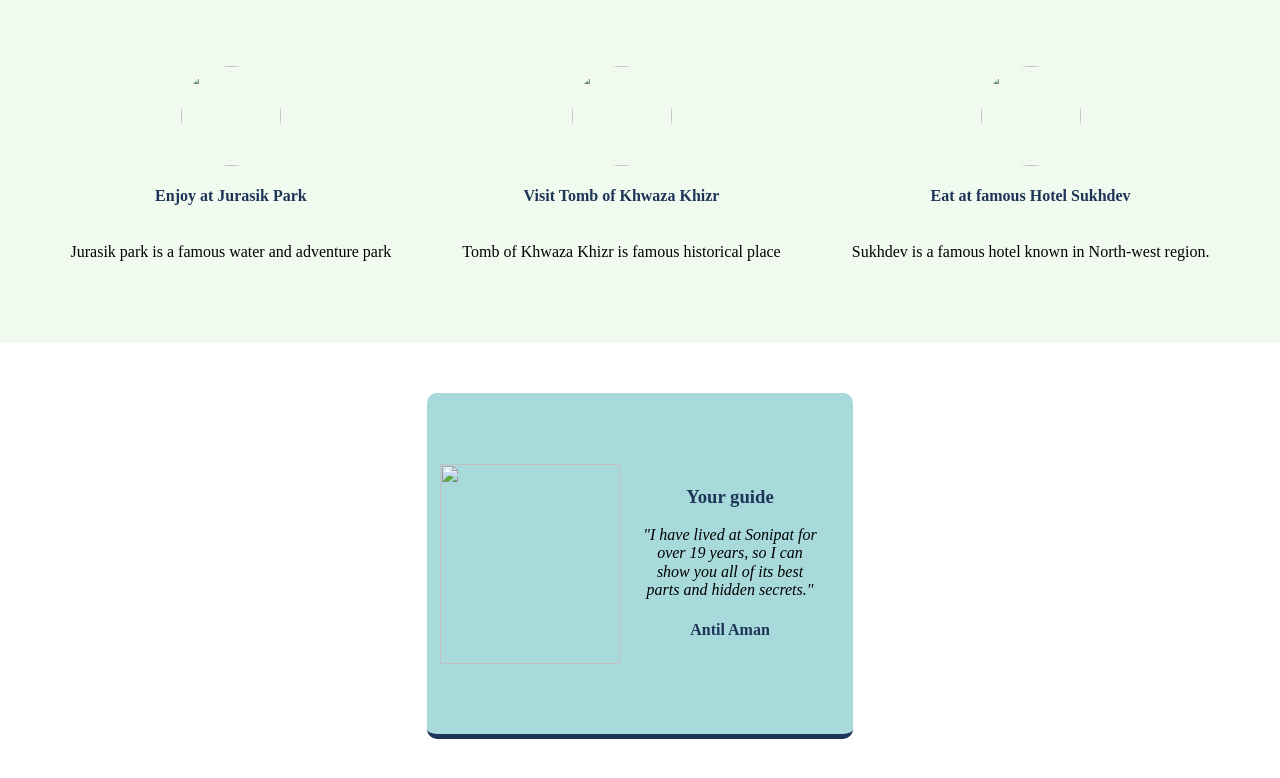
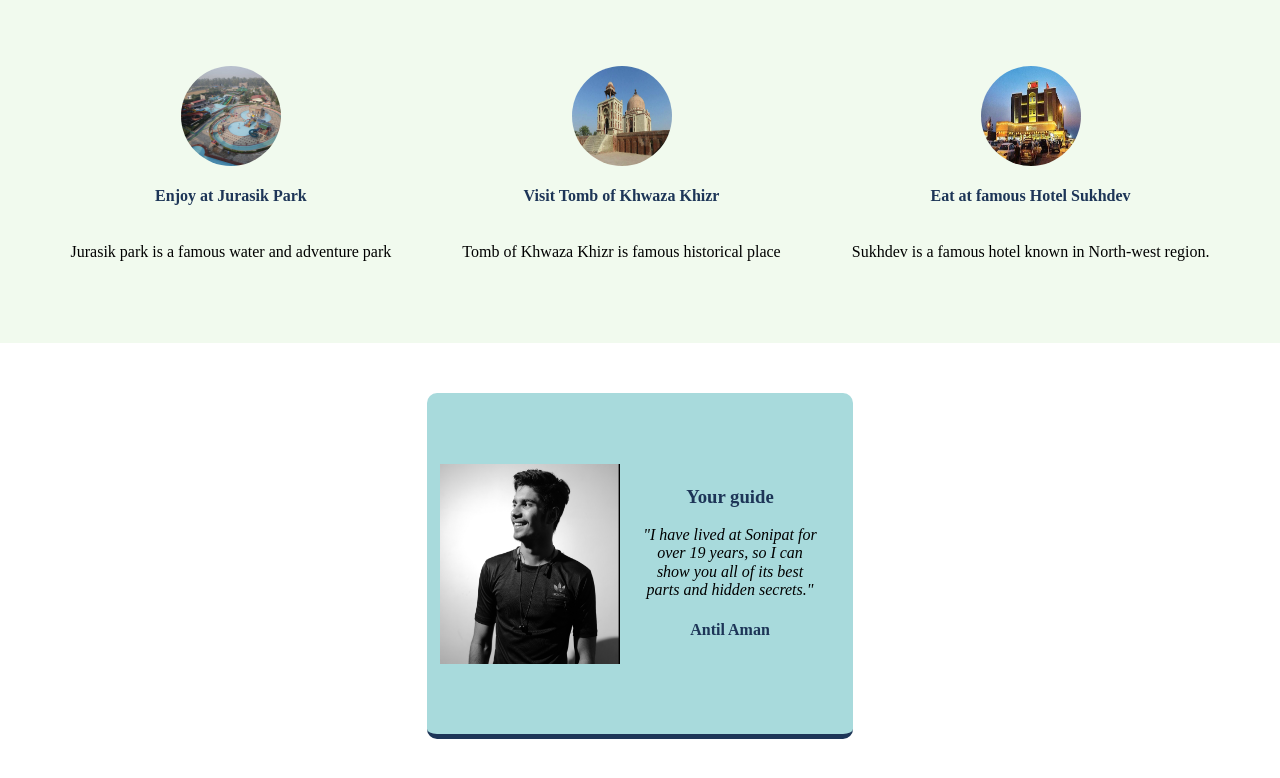
Before and after one commit to aman3113/hometown-sonipat, a plain HTML site: page index.html in a window 1280 px wide. Shown: the part 400-1178 px from the top of the page. Drawn offline with nearby package versions, Linux system fonts and the light colour scheme; a script that the page names is missing; files whose address does not match are found by name.

Commit message:
images/ to same branch images

```diff
--- a/index.html
+++ b/index.html
@@ -18,17 +18,17 @@
     <!-- ACTIVITIES SECTION -->
     <div id="activities">
       <div class="activities-div">
-        <img class="activities-img" src="images/jurasikpark.JPG" />
+        <img class="activities-img" src="jurasikpark.JPG" />
         <h4 class="activities-h4">Enjoy at Jurasik Park</h4>
         <p>Jurasik park is a famous water and adventure park</p>
       </div>
       <div class="activities-div">
-        <img class="activities-img" src="images/tomb.JPG" />
+        <img class="activities-img" src="tomb.JPG" />
         <h4 class="activities-h4">Visit Tomb of Khwaza Khizr</h4>
         <p>Tomb of Khwaza Khizr is famous historical place</p>
       </div>
       <div class="activities-div">
-        <img class="activities-img" src="images/sukhdev.JPG" />
+        <img class="activities-img" src="sukhdev.JPG" />
         <h4 class="activities-h4">Eat at famous Hotel Sukhdev</h4>
         <p>Sukhdev is a famous hotel known in North-west region.</p>
       </div>
@@ -37,7 +37,7 @@
     <!-- GUIDE SECTION -->
     <div id="guide">
       <div class="guide-card">
-        <img id="avatar" src="images/Aman.JPG" />
+        <img id="avatar" src="Aman.JPG" />
         <div class="guide-about">
           <h3>Your guide</h3>
           <p class="my">
```
